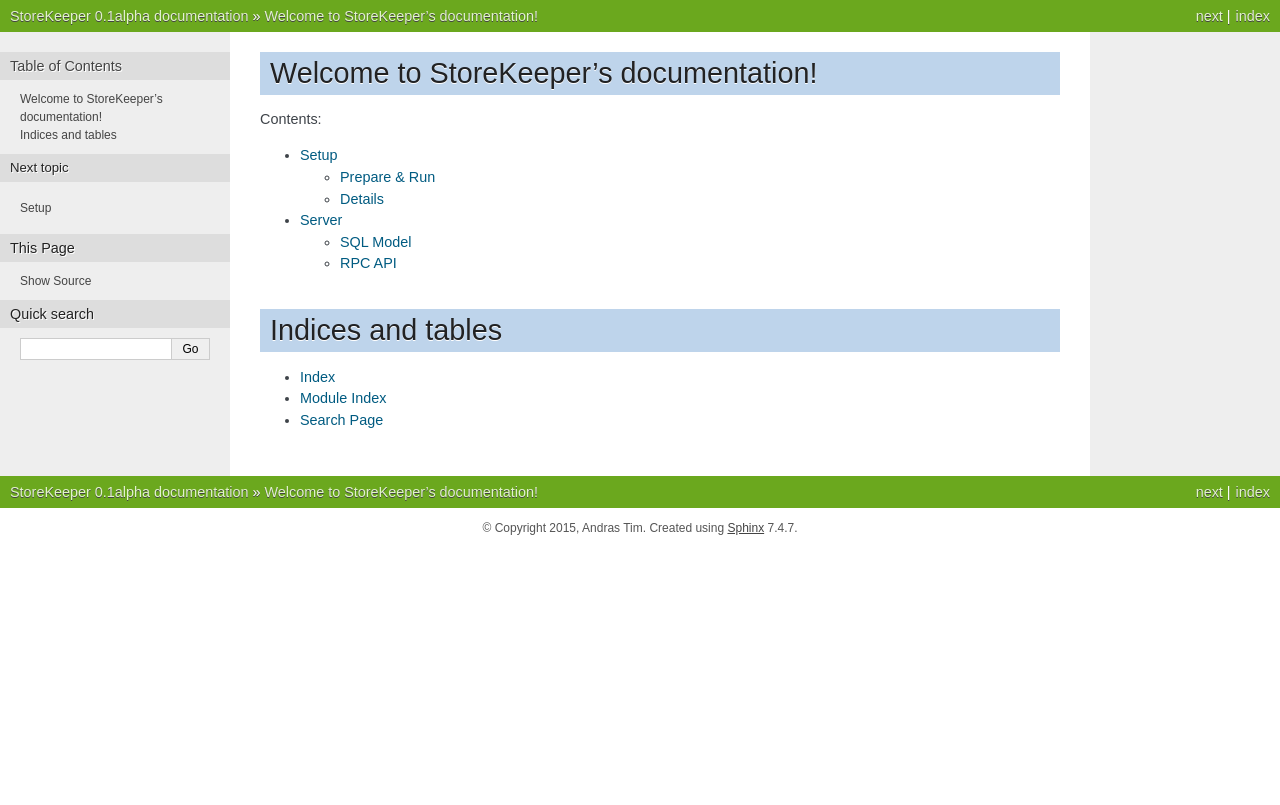
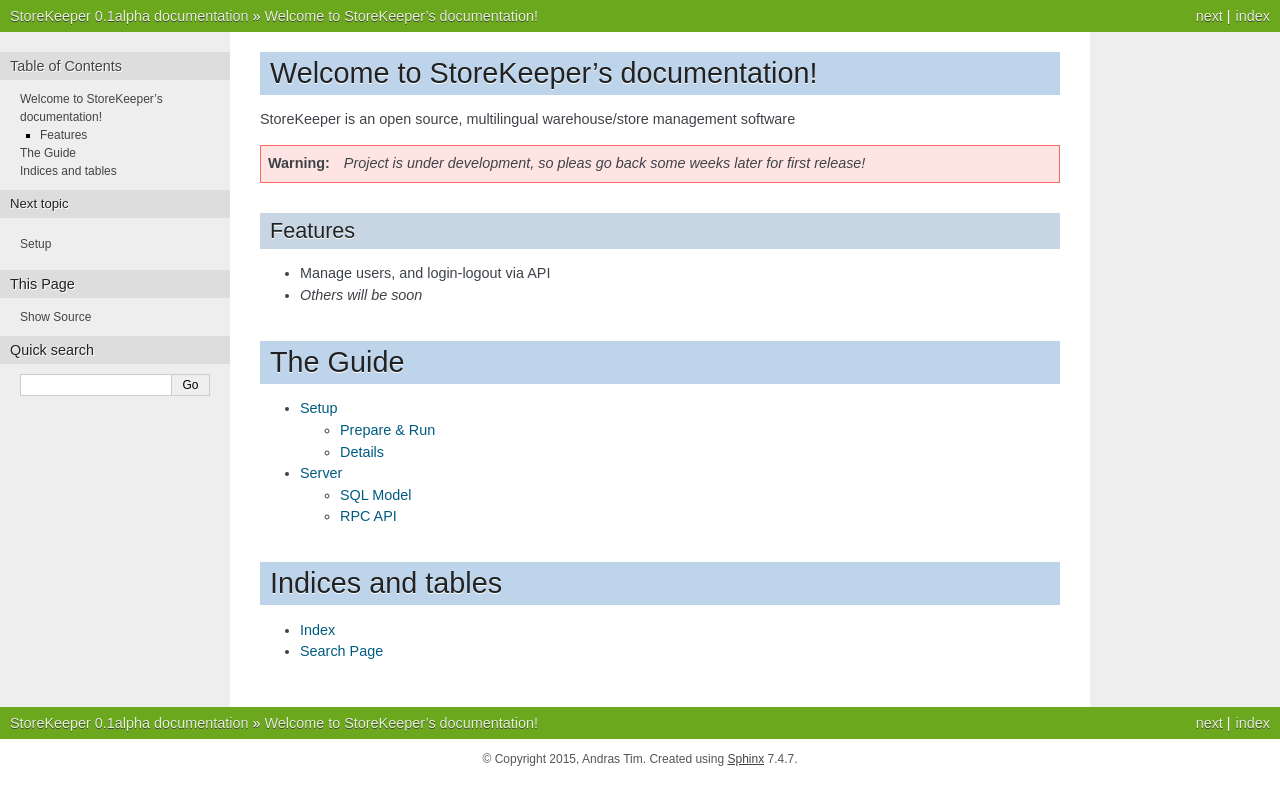
Before and after one commit to andras-tim/StoreKeeper, a Sphinx documentation site: the page built from docs/index.rst, in a window 1280 px wide. Shown: the top 805 px of the page. Built offline with Sphinx 7.4.7, drawn with Linux system fonts in a browser that asks for light colours; pages that are not in the unit, such as notebooks, are missing from menus.

Commit message:
docs: Small improvements
 * Added introduction and feature list to index
 * Removed unused ModIndex meta page
 * Added a test element to GenIndex

```diff
--- a/docs/index.rst
+++ b/docs/index.rst
@@ -6,7 +6,21 @@
 Welcome to StoreKeeper's documentation!
 =======================================
 
-Contents:
+StoreKeeper is an open source, multilingual warehouse/store management software
+
+.. warning::
+    *Project is under development, so pleas go back some weeks later for first release!*
+
+
+Features
+--------
+
+* Manage users, and login-logout via API
+* *Others will be soon*
+
+
+The Guide
+=========
 
 .. toctree::
    :maxdepth: 2
--- a/docs/server/rpc/index.rst
+++ b/docs/server/rpc/index.rst
@@ -3,8 +3,9 @@
 RPC API
 =======
 
-**StoreKeeper** uses `HATEOAS`_ RCP API for communicate server and client side each
+**StoreKeeper** uses `HATEOAS`_ :index:`RCP API` for communicate server and client side each
 other. The URLs are prefixed with name of application what you can customize in ``server/config.yml``.
+
 
 .. _HATEOAS: http://en.wikipedia.org/wiki/HATEOAS
 
```
Also changed, not shown: other parts of docs/index.rst (+0 -1 lines).
